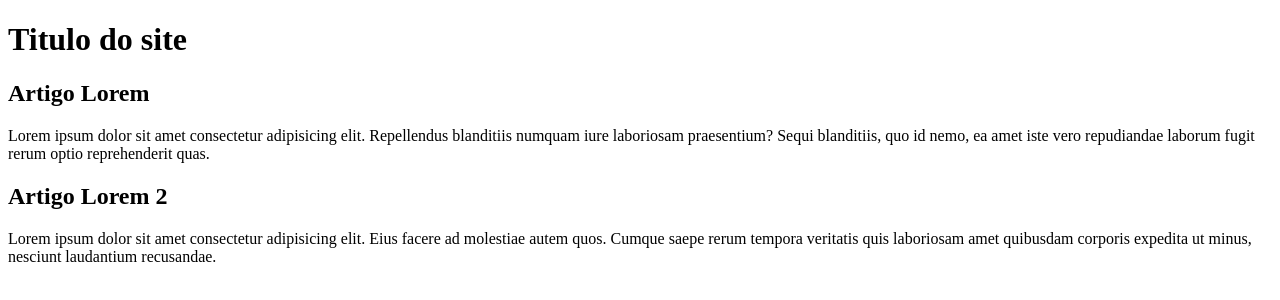
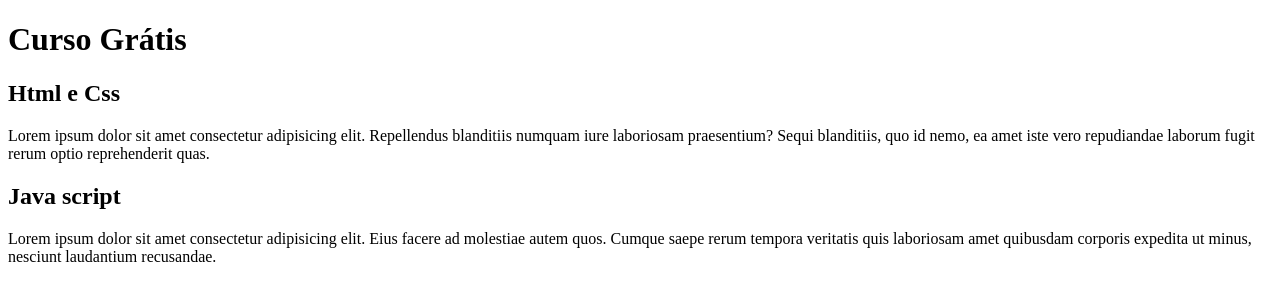
Before and after one commit to zero0101011/Projeto-Site, a plain HTML site: page site/index.html in a window 1280 px wide. Drawn offline with Linux system fonts and the light colour scheme.

Commit message:
comecei a escrever apenas de exemplo

```diff
--- a/site/index.html
+++ b/site/index.html
@@ -8,16 +8,16 @@
 <body>
     <main>
         <header>
-            <h1>Titulo do site</h1>
+            <h1>Curso Grátis</h1>
         </header>
 
         <article>
-            <h2>Artigo Lorem </h2>
+            <h2>Html e Css </h2>
             <p>Lorem ipsum dolor sit amet consectetur adipisicing elit. Repellendus blanditiis numquam iure laboriosam praesentium? Sequi blanditiis, quo id nemo, ea amet iste vero repudiandae laborum fugit rerum optio reprehenderit quas.</p>
         </article>
 
         <article>
-            <h2>Artigo Lorem 2</h2>
+            <h2>Java script </h2>
             <p>Lorem ipsum dolor sit amet consectetur adipisicing elit. Eius facere ad molestiae autem quos. Cumque saepe rerum tempora veritatis quis laboriosam amet quibusdam corporis expedita ut minus, nesciunt laudantium recusandae.</p>
         </article>
     </main>
```
